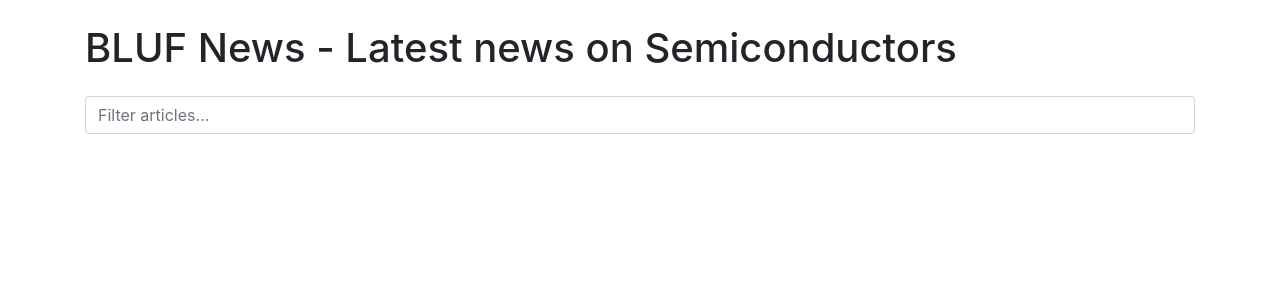
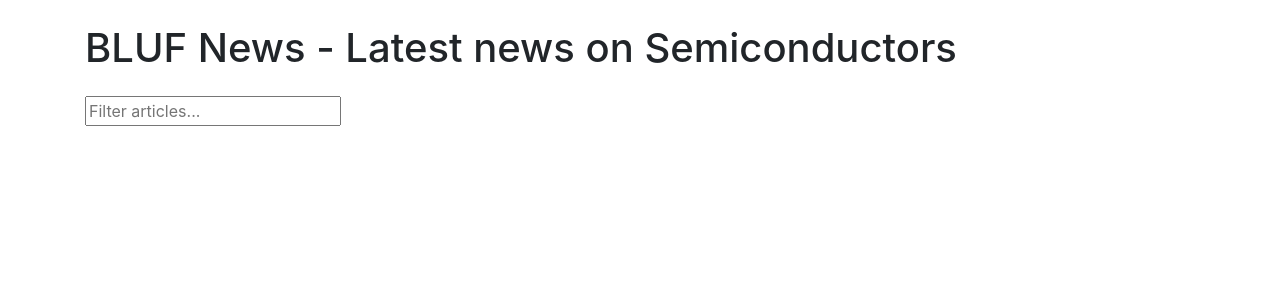
Before and after one commit to lmarte17/news-agg, a FastAPI app: page / in a window 1280 px wide. Shown: the top 300 px of the page. Run offline with FastAPI, Linux system fonts and the light colour scheme; data that the repository does not hold is empty; some libraries are stand-ins or nearby versions.

Commit message:
Updated some functionality

```diff
--- a/app/templates/index.html
+++ b/app/templates/index.html
@@ -27,7 +27,7 @@
     <div class="container">
         <h1 class="my-4">BLUF News - Latest news on Semiconductors</h1>
         <div class="form-group">
-            <input type="text" id="filter" class="form-control" onkeyup="filterArticles()" placeholder="Filter articles...">
+            <input type="text" id="filter" onkeyup="filterArticles()" placeholder="Filter articles...">
         </div>
         <ul id="articles" class="list-group">
             {% for article in articles %}
```
